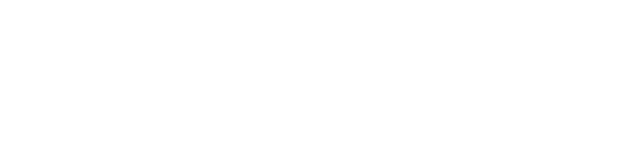
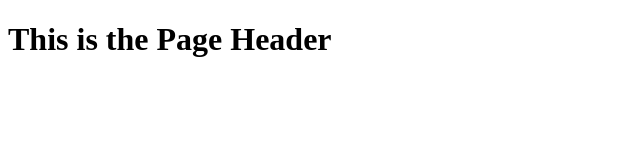
Before and after one commit to ELIASDA-Design/GIT-TEST, a plain HTML site: page index.html in a window 1280 px wide. Shown: the whole page, without its empty margins (0-640 px from the left). Drawn offline with Linux system fonts and the light colour scheme.

Commit message:
Adding Header to the Page

```diff
--- a/index.html
+++ b/index.html
@@ -6,6 +6,6 @@
         <title>Test Purpose Only</title>
     </head>
     <body>
-
+        <h1>This is the Page Header</h1>
     </body>
 </html>
```
